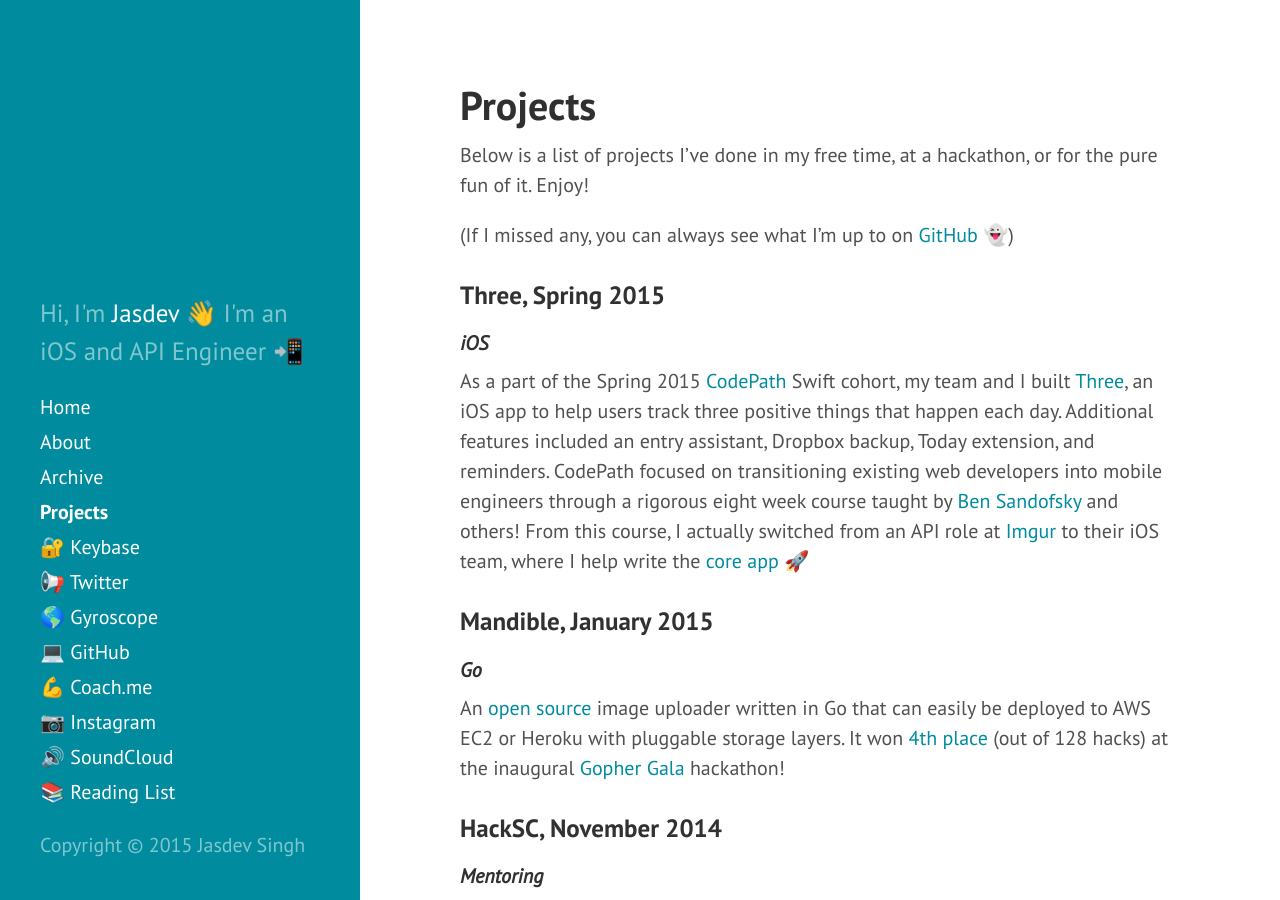
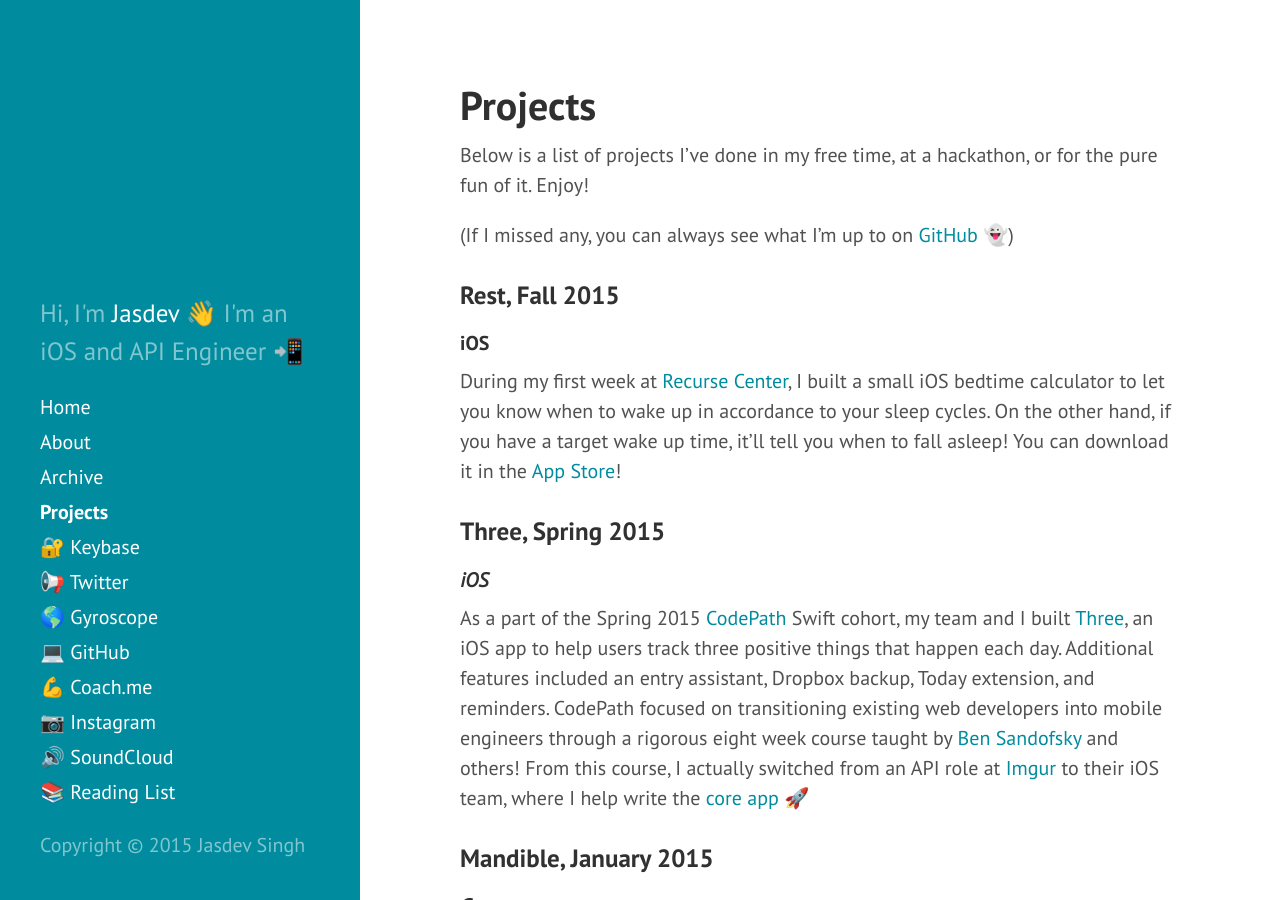
Before and after one commit to rvsrvs/jasdev.github.io, a Jekyll site: the page built from projects.md, in a window 1280 px wide and 900 px high. Built offline with Jekyll 4.4.1, drawn with Linux system fonts in a browser that asks for light colours; Markdown is read by kramdown in place of the engine named in the settings.

Commit message:
Adding RSS feed and updating projects

```diff
--- a/projects.md
+++ b/projects.md
@@ -7,6 +7,12 @@
 Below is a list of projects I've done in my free time, at a hackathon, or for the pure fun of it. Enjoy!
 
 (If I missed any, you can always see what I'm up to on [GitHub](https://github.com/Jasdev) 👻)
+
+### Rest, Fall 2015
+
+#### iOS
+
+During my first week at [Recurse Center](https://www.recurse.com), I built a small iOS bedtime calculator to let you know when to wake up in accordance to your sleep cycles. On the other hand, if you have a target wake up time, it'll tell you when to fall asleep! You can download it in the [App Store](https://appsto.re/us/de6J9.i)!
 
 ### Three, Spring 2015
 
```
Also changed, not shown: archive.md (+2 -0 lines).
